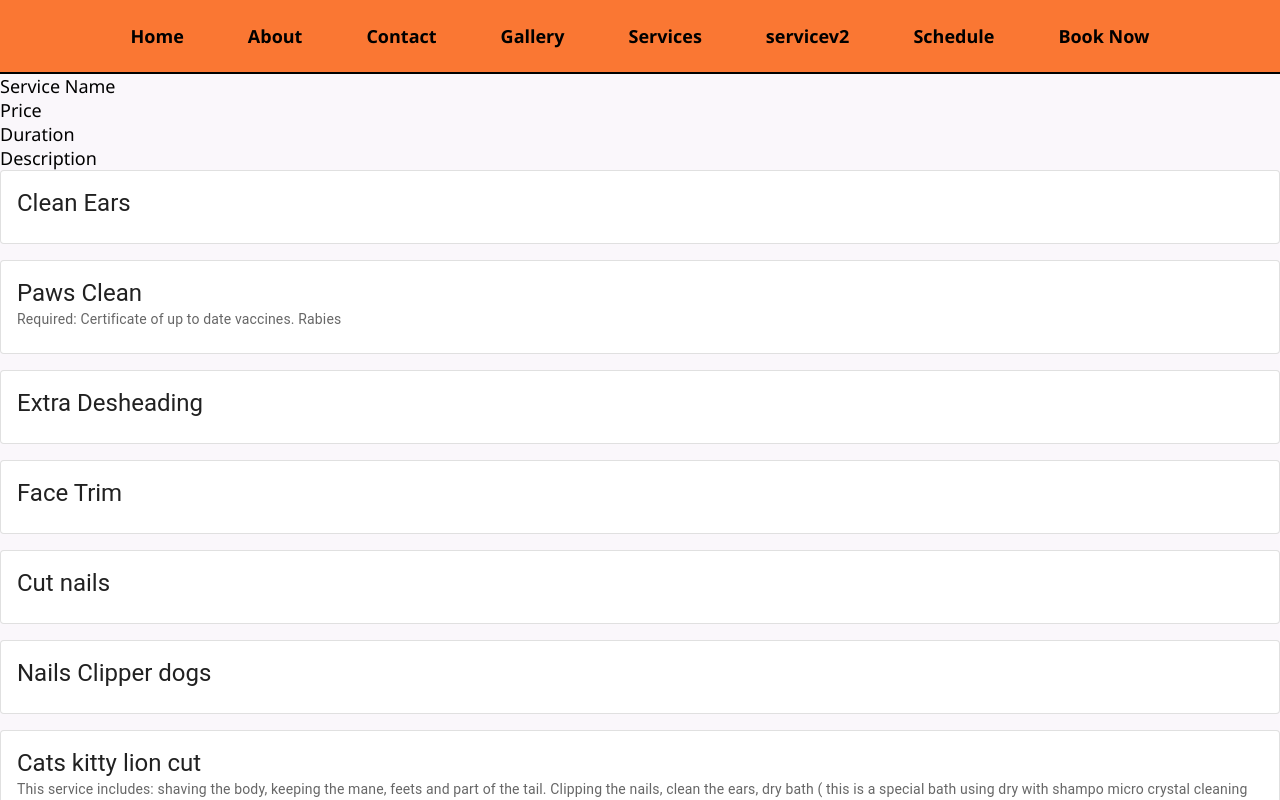
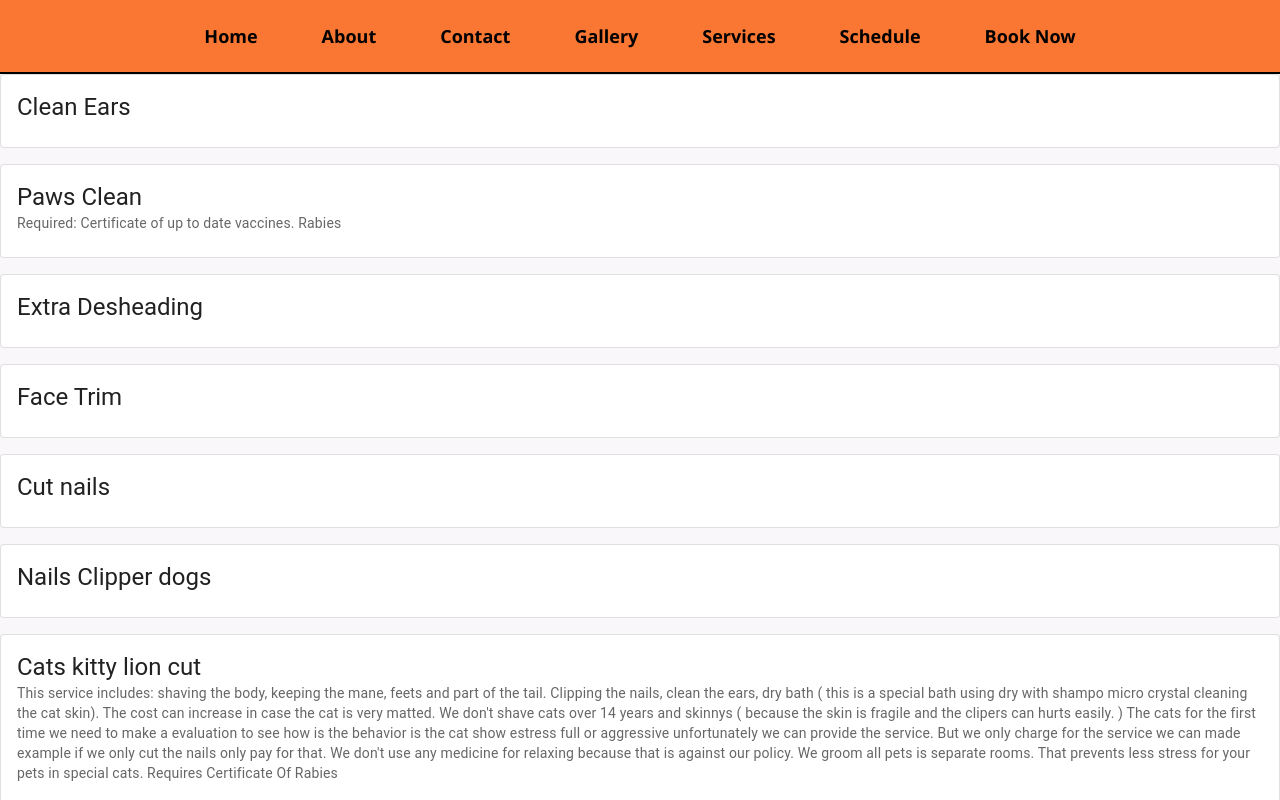
Before and after one commit to chromeshock/astoria-grooming-holsitic-spa, a React (Create React App) app: page /Services in a window 1280 px wide. Shown: the top 800 px of the page. Built offline with nearby package versions, Linux system fonts and the light colour scheme.

Commit message:
redesigned services page

```diff
--- a/src/components/Descriptions.js
+++ b/src/components/Descriptions.js
@@ -12,7 +12,7 @@ const descriptions = {
 
     item6: "Required: Certificate of  up to date vaccines. Rabies",
 
-    item7: "Required: Certificate of  up to date vaccines
+    item7: "Required: Certificate of  up to date vaccines"
     //... other descriptions
 };
 
--- a/src/components/Navbar.js
+++ b/src/components/Navbar.js
@@ -11,7 +11,6 @@ const Navbar = () => {
         <li><Link to ="/contact">Contact</Link></li>
         <li><Link to ="/gallery">Gallery</Link></li>
         <li><Link to ="/services">Services</Link></li>
-        <li><Link to ="/ServicesCard">servicev2</Link></li>
         <li><Link to ="/BookingCalendar">Schedule</Link></li>
         <a href="https://grooming-spa-2275-27-street-astoria-11105.square.site/"
                     target="_blank"
--- a/src/components/Services.js
+++ b/src/components/Services.js
@@ -1,7 +1,7 @@
 // services.js
 import React from 'react';
 import ServiceCard from './ServicesCard';
-import descriptions from './descriptions';
+import descriptions from './Descriptions';
 
 
 const services = [
@@ -39,16 +39,16 @@ const services = [
 ];
 
 const ServicesComponent = () => (
-    <div className="services-table">
-        <div className="service-header">
+    <div className="services-grid">
+       {/* <div className="service-header">
             <div className="service-name">Service Name</div>
             <div className="service-price">Price</div>
             <div className="service-duration">Duration</div>
             <div className="service-description">Description</div>
-        </div>
-         {services.map((service, index) => (
-        <ServiceCard key={index} service={service} />
-      ))}
+</div>*/}
+        {services.map((service, index) => (
+            <ServiceCard key={index} service={service} />
+          ))}
     </div>
 );
 
--- a/src/components/ServicesCard.js
+++ b/src/components/ServicesCard.js
@@ -8,14 +8,13 @@ function ServiceCard({ service }) {
     <Card variant="outlined" style={{ marginBottom: '16px' }}>
       <CardContent>
         <Typography variant="h5" component="div">
-          {service?.name}
+          {service.name}
         </Typography>
         <Typography variant="body2" color="textSecondary">
-          {service?.description}
+          {service.description}
         </Typography>
       </CardContent>
     </Card>
-
   );
 }
 
```
